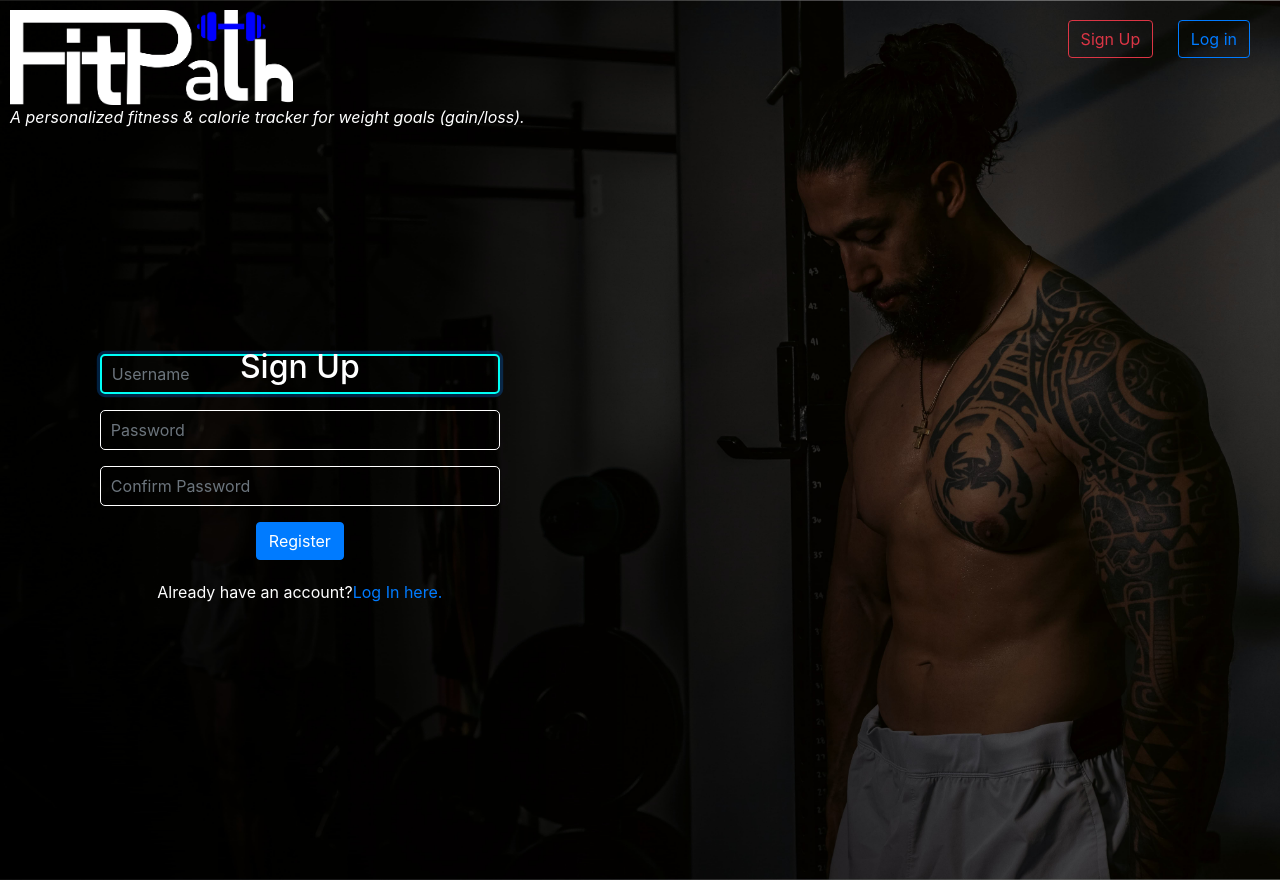
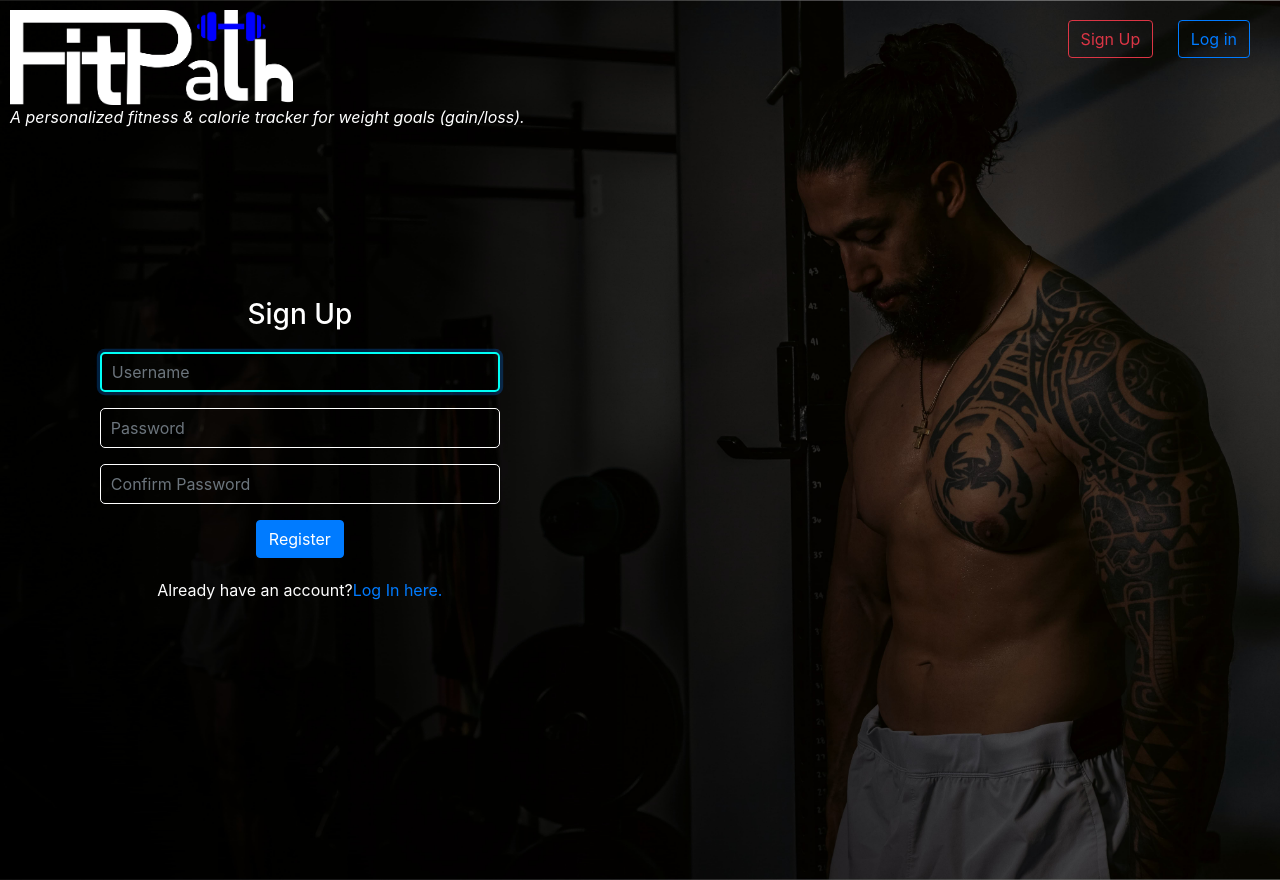
Before and after one commit to theg0-0done/FitPath, a Django app: page /register in a window 1280 px wide. Run offline with Django 5.2, Linux system fonts and the light colour scheme; some libraries are stand-ins or nearby versions.

Commit message:
Update register.html

```diff
--- a/fitness/templates/fitness/register.html
+++ b/fitness/templates/fitness/register.html
@@ -7,7 +7,7 @@
 {% block body %}
 
     <div class="form">
-        <h2 class="title">Sign Up</h2>
+        <h3 class="title">Sign Up</h3>
         <form class="fields_form" action="{% url 'register' %}" method="post" autocomplete="off">
             {% csrf_token %}
             <div class="form-group">
```
